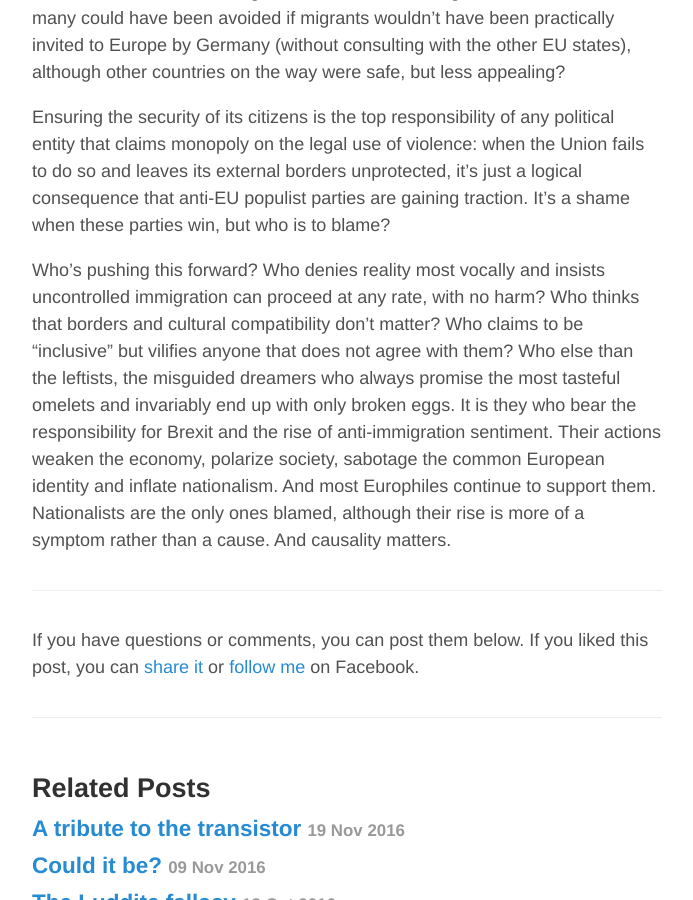
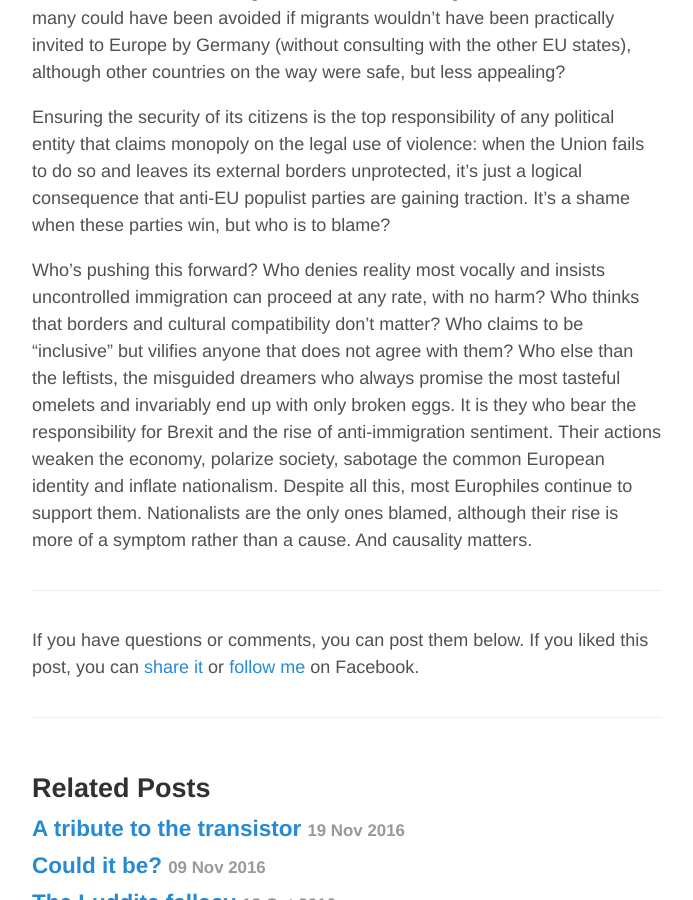
Before and after one commit to aoghina/aoghina.github.io, a Jekyll site: the page built from _posts/2017-02-25-the-hormesis-of-immigration.md, in a window 1280 px wide and 900 px high, scrolled down 2431 px. Shown: the whole window, without its empty margins (293-986 px from the left). Built offline with Jekyll 4.4.1, drawn with Linux system fonts in a browser that asks for light colours; comment, search, counter and statistics services are not loaded.

Commit message:
Update hormesis

```diff
--- a/_posts/2017-02-25-the-hormesis-of-immigration.md
+++ b/_posts/2017-02-25-the-hormesis-of-immigration.md
@@ -28,4 +28,4 @@ At the same time, thousands of unverified people enter and move freely across th
 
 Ensuring the security of its citizens is the top responsibility of any political entity that claims monopoly on the legal use of violence: when the Union fails to do so and leaves its external borders unprotected, it's just a logical consequence that anti-EU populist parties are gaining traction. It's a shame when these parties win, but who is to blame?
 
-Who's pushing this forward? Who denies reality most vocally and insists uncontrolled immigration can proceed at any rate, with no harm? Who thinks that borders and cultural compatibility don't matter? Who claims to be "inclusive" but vilifies anyone that does not agree with them? Who else than the leftists, the misguided dreamers who always promise the most tasteful omelets and invariably end up with only broken eggs. It is they who bear the responsibility for Brexit and the rise of anti-immigration sentiment. Their actions weaken the economy, polarize society, sabotage the common European identity and inflate nationalism. And most Europhiles continue to support them. Nationalists are the only ones blamed, although their rise is more of a symptom rather than a cause. And causality matters.
+Who's pushing this forward? Who denies reality most vocally and insists uncontrolled immigration can proceed at any rate, with no harm? Who thinks that borders and cultural compatibility don't matter? Who claims to be "inclusive" but vilifies anyone that does not agree with them? Who else than the leftists, the misguided dreamers who always promise the most tasteful omelets and invariably end up with only broken eggs. It is they who bear the responsibility for Brexit and the rise of anti-immigration sentiment. Their actions weaken the economy, polarize society, sabotage the common European identity and inflate nationalism. Despite all this, most Europhiles continue to support them. Nationalists are the only ones blamed, although their rise is more of a symptom rather than a cause. And causality matters.
```
